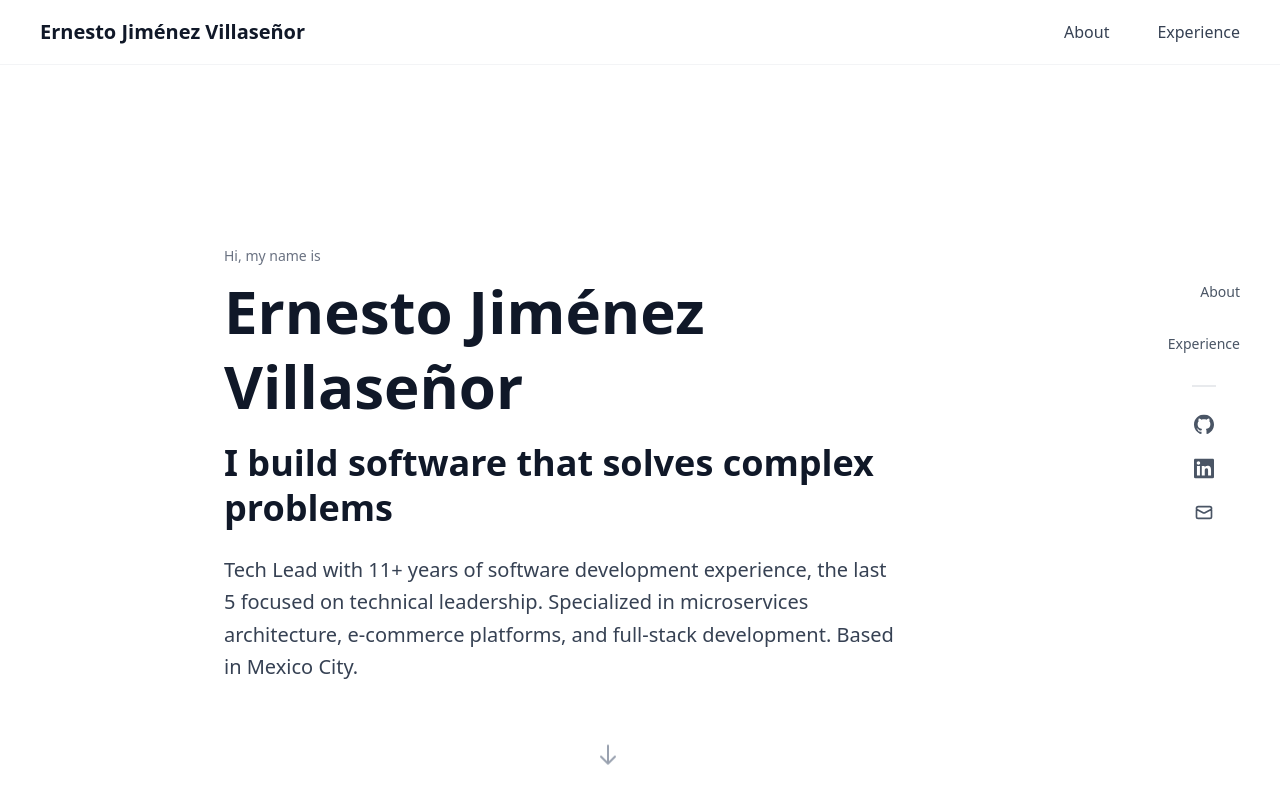
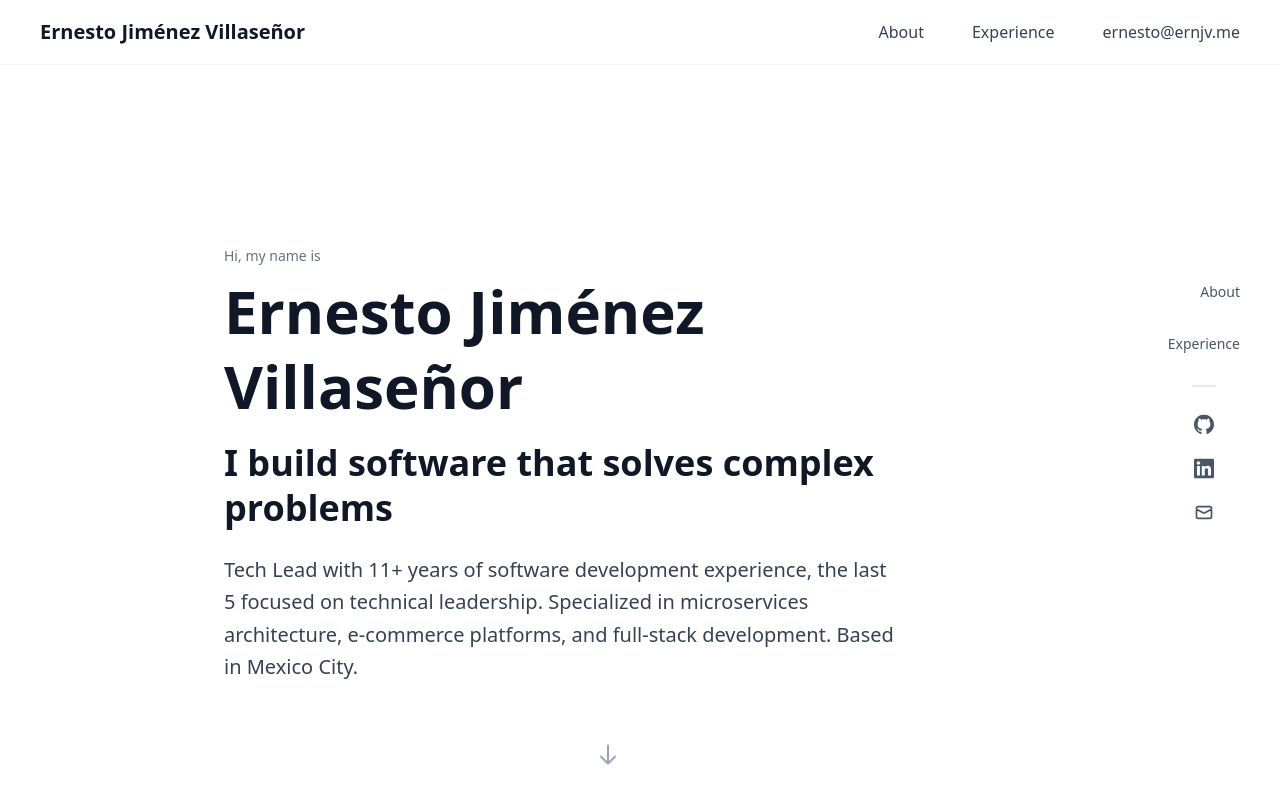
Before and after one commit to SyNeto/cv-portfolio, a React (Vite) app: page / in a window 1280 px wide. Shown: the top 800 px of the page. Built offline with nearby package versions, Linux system fonts and the light colour scheme.

Commit message:
feat: add email contact link to header navigation

```diff
--- a/src/components/layout/Header.tsx
+++ b/src/components/layout/Header.tsx
@@ -4,6 +4,7 @@ import {
   useSmoothScroll,
   usePortfolioData,
 } from '../../hooks';
+import { portfolioConfig } from '../../config/portfolio';
 
 interface HeaderProps {
   className?: string;
@@ -60,6 +61,13 @@ export const Header: React.FC<HeaderProps> = ({ className = '' }) => {
                 {label}
               </a>
             ))}
+            <a
+              href={portfolioConfig.social.email.url}
+              className="text-gray-700 hover:text-gray-900 transition-colors duration-200 font-medium focus:outline-none focus:ring-2 focus:ring-gray-300 focus:ring-opacity-50 rounded px-2 py-1"
+              aria-label="Send email"
+            >
+              ernesto@ernjv.me
+            </a>
           </nav>
         </div>
       </div>
```
